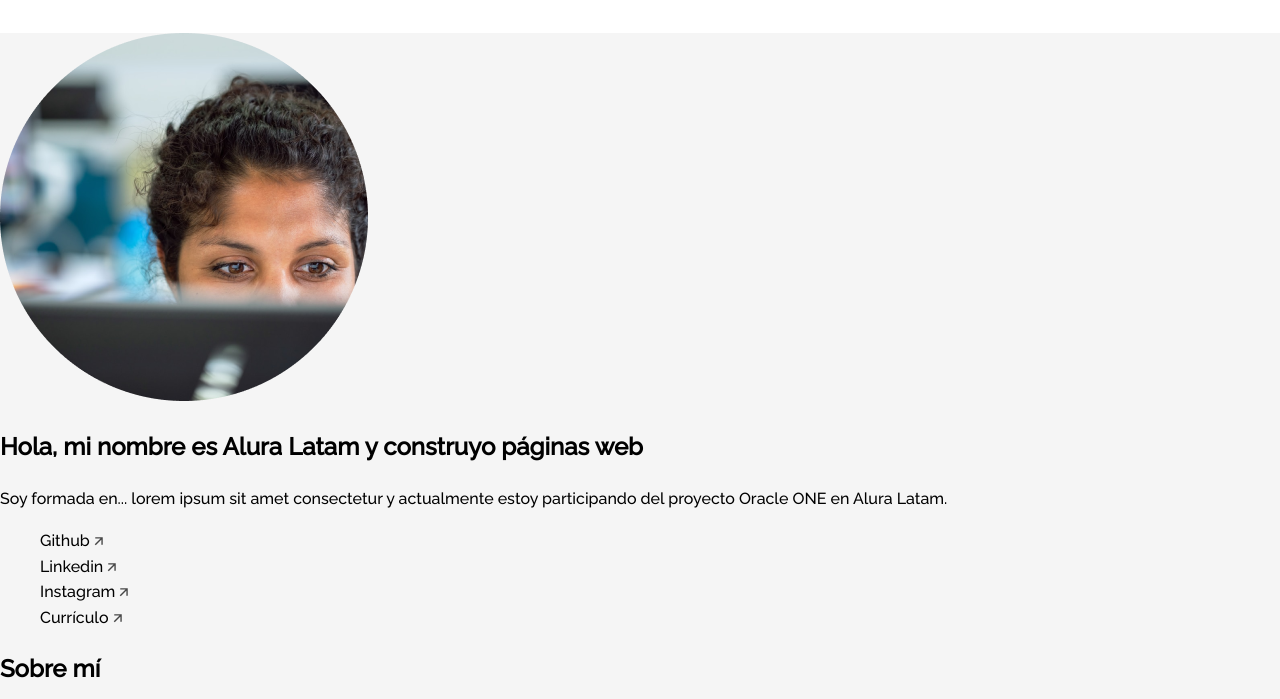
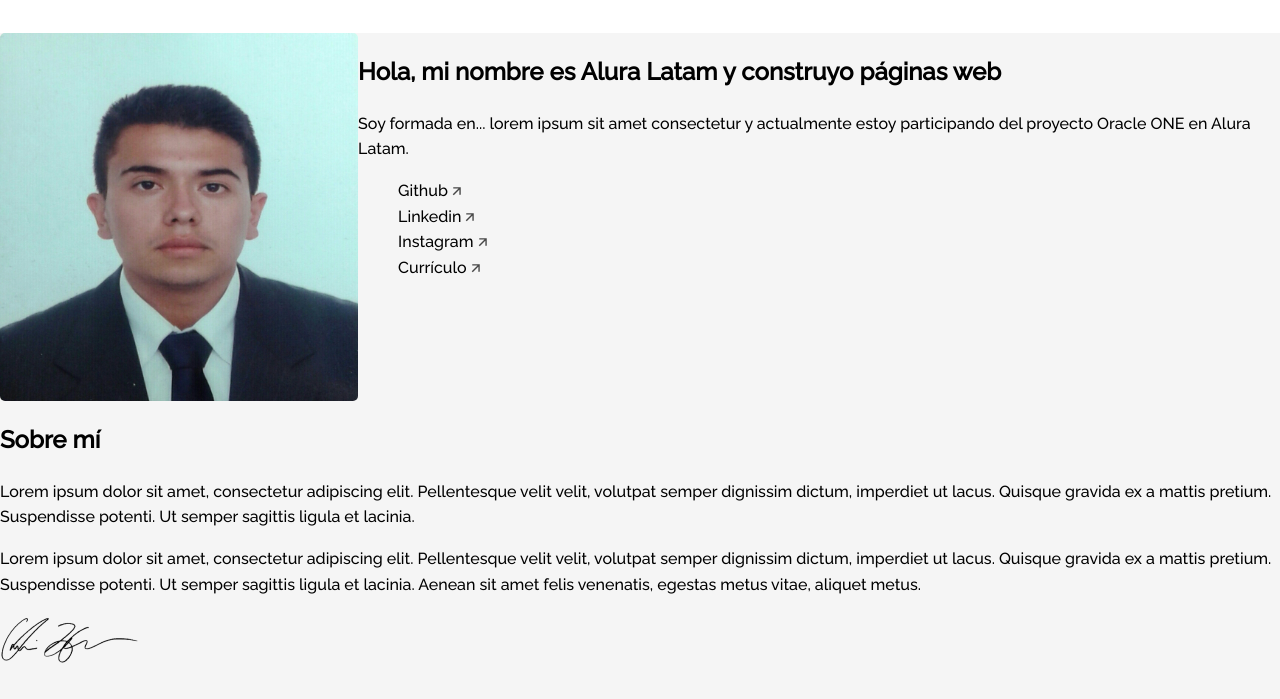
Before and after one commit to lorstomOrac/proyecto_portafolio, a plain HTML site: page index.html in a window 1280 px wide. Shown: the part 84-783 px from the top of the page. Drawn offline with Linux system fonts and the light colour scheme.

Commit message:
actualizacion

```diff
--- a/index.html
+++ b/index.html
@@ -31,7 +31,7 @@
 
     <!-- Sección de Presentación -->
     <section class="presentacion">
-        <img class="presentacion__foto" src="assets/profile.png" alt="Foto de perfil">
+        <img class="presentacion__foto" src="assets/foto.jpg" alt="Foto de perfil">
         <div class="presentacion__contenedor">
             <h2 class="presentacion__titulo">Hola, mi nombre es Alura Latam y construyo páginas web</h2>
             <p class="presentacion__subtitulo">Soy formada en... lorem ipsum sit amet consectetur y actualmente estoy participando del proyecto Oracle ONE en Alura Latam.</p>
--- a/style.css
+++ b/style.css
@@ -50,6 +50,19 @@
 
 .navegacion__elemento a {
     font-size: 0.9rem;
+    display: flex;
+    align-items: flex-start;
+}
+
+.presentacion{
+    display: flex;
+    justify-content: flex-start;
+
+}
+.presentacion__foto{
+    border-radius: 5px;
+    height:23rem;
+    width: 23rem;
 }
 /* ------------------------------ Sección Presentación ------------------------------*/
 
```
Also changed, not shown: assets/foto.jpg (added), assets/profile.png (deleted).
